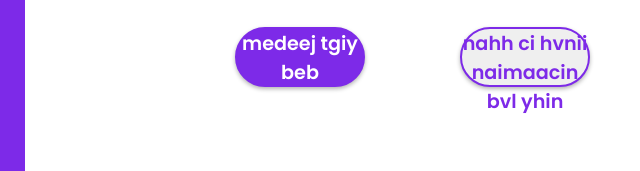
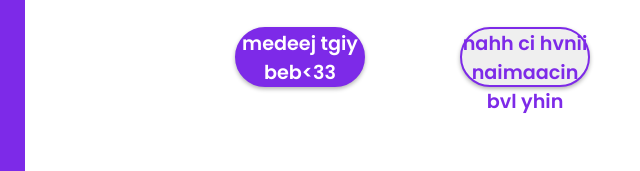
Before and after one commit to zucceq/saaraaa, a plain HTML site: page index.html in a window 1280 px wide. Shown: the part 547-718 px from the top of the page, 215-855 px from the left. Drawn offline with Linux system fonts and the light colour scheme.

Commit message:
Update index.html

```diff
--- a/index.html
+++ b/index.html
@@ -17,7 +17,7 @@
         <i class="fa-solid fa-circle-question"></i>
         <h2 class="question">  you+me=date :0)</h2>
         <div class="btn-group">
-            <button class="yes-btn">medeej tgiy beb  </button>
+            <button class="yes-btn">medeej tgiy beb<33 </button>
             <button class="no-btn">nahh ci hvnii naimaacin bvl yhin</button>
         </div>
     </div>
```
